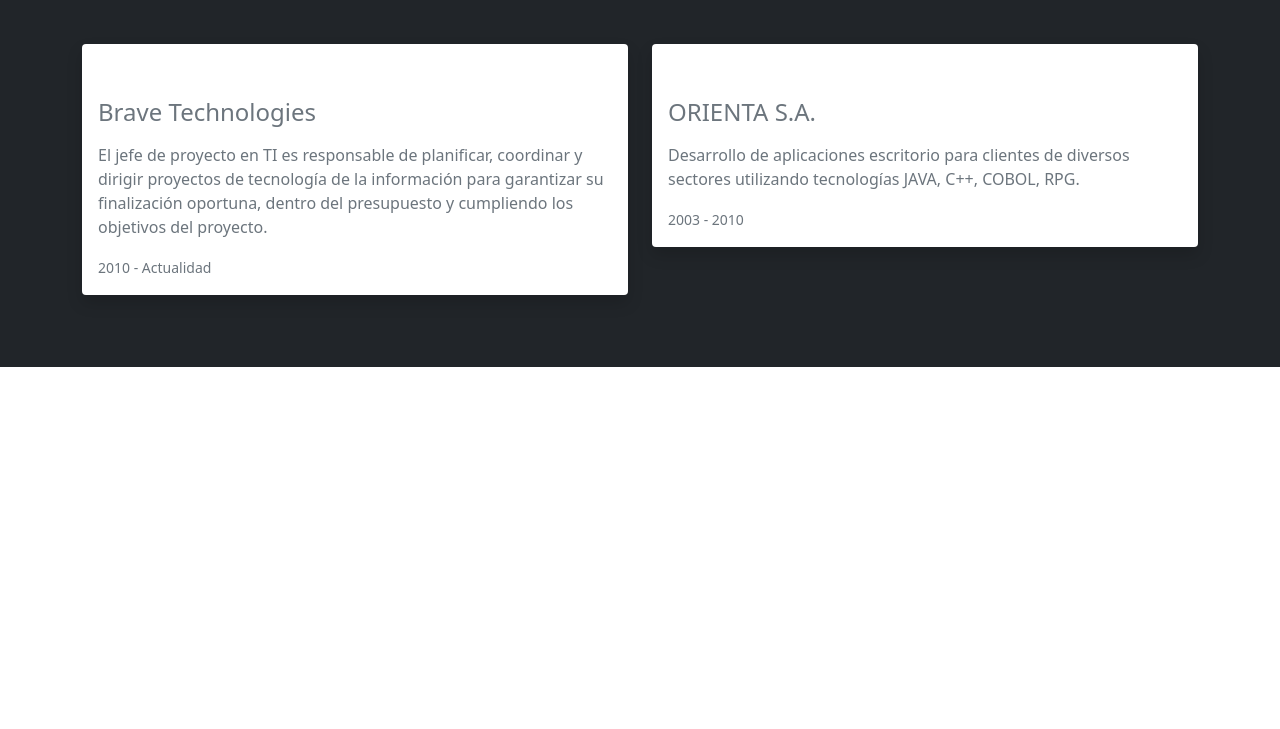
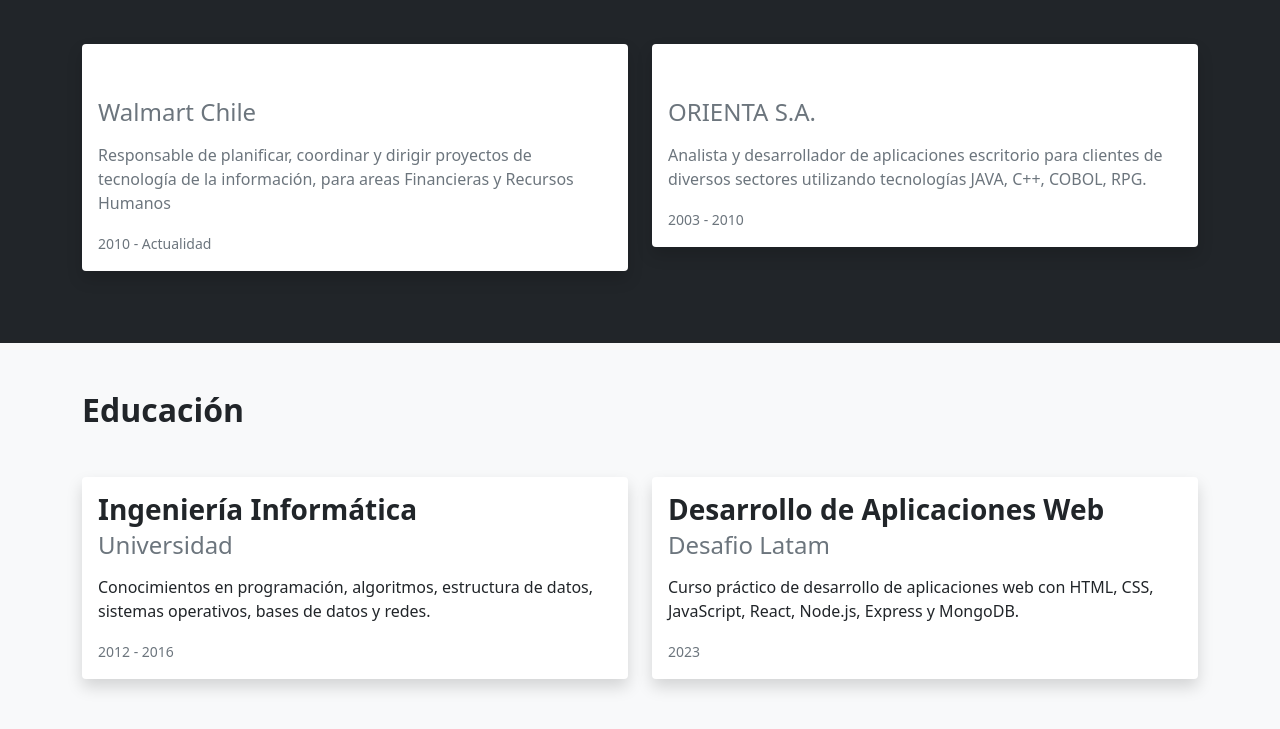
Before and after one commit to rimar-basaa/maortegas.github.io-page, a plain HTML site: page index.html in a window 1280 px wide. Shown: the part 721-1450 px from the top of the page. Before the commit the page ends 1088 px from the top, so only its background shows below. Drawn offline with nearby package versions, Linux system fonts and the light colour scheme.

Commit message:
Se seccion academica index.html

```diff
--- a/assets/css/style.css
+++ b/assets/css/style.css
@@ -0,0 +1,3 @@
+.card_hieght{
+    height: 300rem;
+}
--- a/index.html
+++ b/index.html
@@ -34,7 +34,7 @@
                 <a class="nav-link" href="#experience-section">Experiencia Laboral</a>
               </li>
               <li class="nav-item">
-                <a class="nav-link" href="#contact-section">Contacto</a>
+                <a class="nav-link" href="#briefcase-section">Portafolio</a>
               </li>
             </ul>
           </div>
@@ -63,15 +63,15 @@
       <div class="container">
         <h2 class="fw-bold mb-5">Experiencia Laboral</h2>
         <div class="row">
-          <div class="col-md-6">
+          <div class="col-md-6 card_hieght">
             <div class="card border-0 shadow mb-4">
               <div class="card-body">
                 <h3 class="card-title fw-bold">Jefe Proyecto</h3>
                 <h4 class="card-subtitle mb-3 text-muted">
-                  Brave Technologies
+                  Walmart Chile
                 </h4>
                 <p class="card-text text-muted">
-                  El jefe de proyecto en TI es responsable de planificar, coordinar y dirigir proyectos de tecnología de la información para garantizar su finalización oportuna, dentro del presupuesto y cumpliendo los objetivos del proyecto.
+                  Responsable de planificar, coordinar y dirigir proyectos de tecnología de la información, para areas Financieras y Recursos Humanos
                 </p>
                 <p class="card-text">
                   <small class="text-muted">2010 - Actualidad</small>
@@ -79,17 +79,17 @@
               </div>
             </div>
           </div>
-          <div class="col-md-6">
+          <div class="col-md-6 card_hieght">
               <div class="card border-0 shadow mb-4">
                   <div class="card-body">
-                    <h3 class="card-title fw-bold">Desarrollador</h3>
+                    <h3 class="card-title fw-bold">Analista Desarrollador</h3>
                     <h4 class="card-subtitle mb-3 text-muted">
                       ORIENTA S.A.
                     </h4>
                     <p class="card-text text-muted">
-                      Desarrollo de aplicaciones escritorio para clientes de
+                      Analista y desarrollador  de aplicaciones escritorio para clientes de
                       diversos sectores utilizando tecnologías JAVA, C++, COBOL, RPG.
-
+                      <br>
                     </p>
                     <p class="card-text">
                       <small class="text-muted">2003 - 2010</small>
@@ -100,7 +100,49 @@
             </div>
           </div>
     </section>
-
+    <section id="education-section" class="py-5 bg-light">
+      <div class="container">
+        <h2 class="fw-bold mb-5">Educación</h2>
+        <div class="row">
+          <div class="col-md-6">
+            <div class="card border-0 shadow mb-4">
+              <div class="card-body">
+                <h3 class="card-title fw-bold">Ingeniería Informática</h3>
+                <h4 class="card-subtitle mb-3 text-muted">
+                  Universidad
+                </h4>
+                <p class="card-text">
+                  Conocimientos en programación, algoritmos, estructura de
+                  datos, sistemas operativos, bases de datos y redes.
+                </p>
+                <p class="card-text">
+                  <small class="text-muted">2012 - 2016</small>
+                </p>
+              </div>
+            </div>
+          </div>
+          <div class="col-md-6">
+            <div class="card border-0 shadow mb-4">
+              <div class="card-body">
+                <h3 class="card-title fw-bold">
+                  Desarrollo de Aplicaciones Web
+                </h3>
+                <h4 class="card-subtitle mb-3 text-muted">
+                  Desafio Latam
+                </h4>
+                <p class="card-text">
+                  Curso práctico de desarrollo de aplicaciones web con HTML,
+                  CSS, JavaScript, React, Node.js, Express y MongoDB.
+                </p>
+                <p class="card-text">
+                  <small class="text-muted">2023</small>
+                </p>
+              </div>
+            </div>
+          </div>
+        </div>
+      </div>
+    </section>
 
       <script src="https://cdn.jsdelivr.net/npm/bootstrap@5.1.3/dist/js/bootstrap.bundle.min.js" integrity="sha384-ka7Sk0Gln4gmtz2MlQnikT1wXgYsOg+OMhuP+IlRH9sENBO0LRn5q+8nbTov4+1p" crossorigin="anonymous"></script>
 </body>
```
